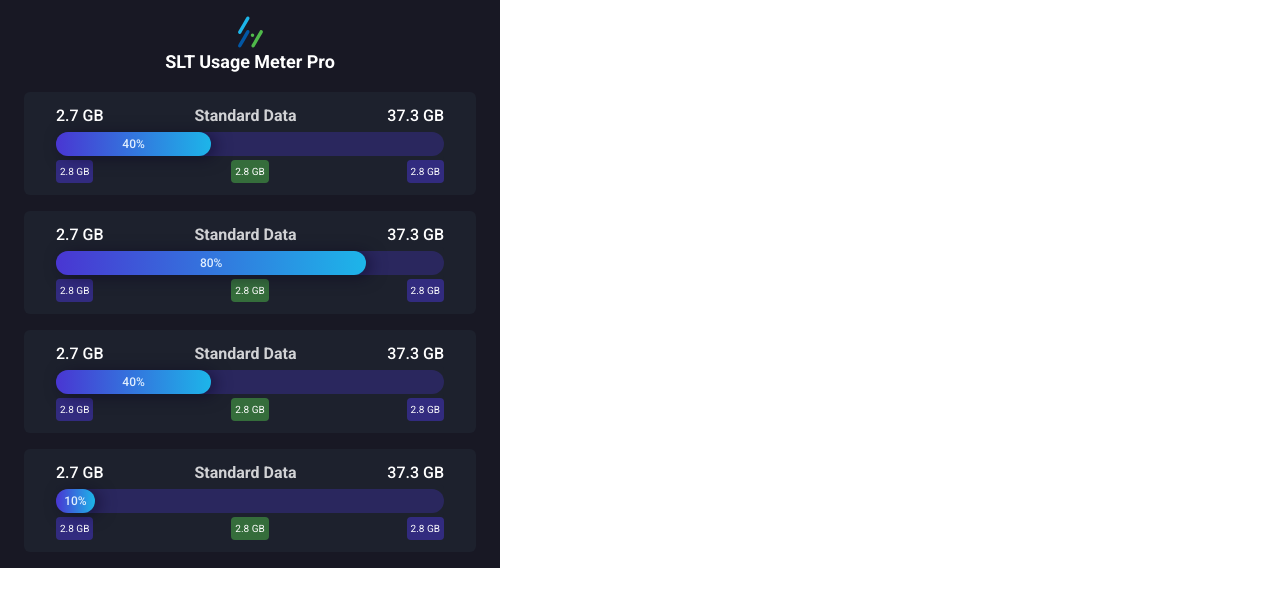
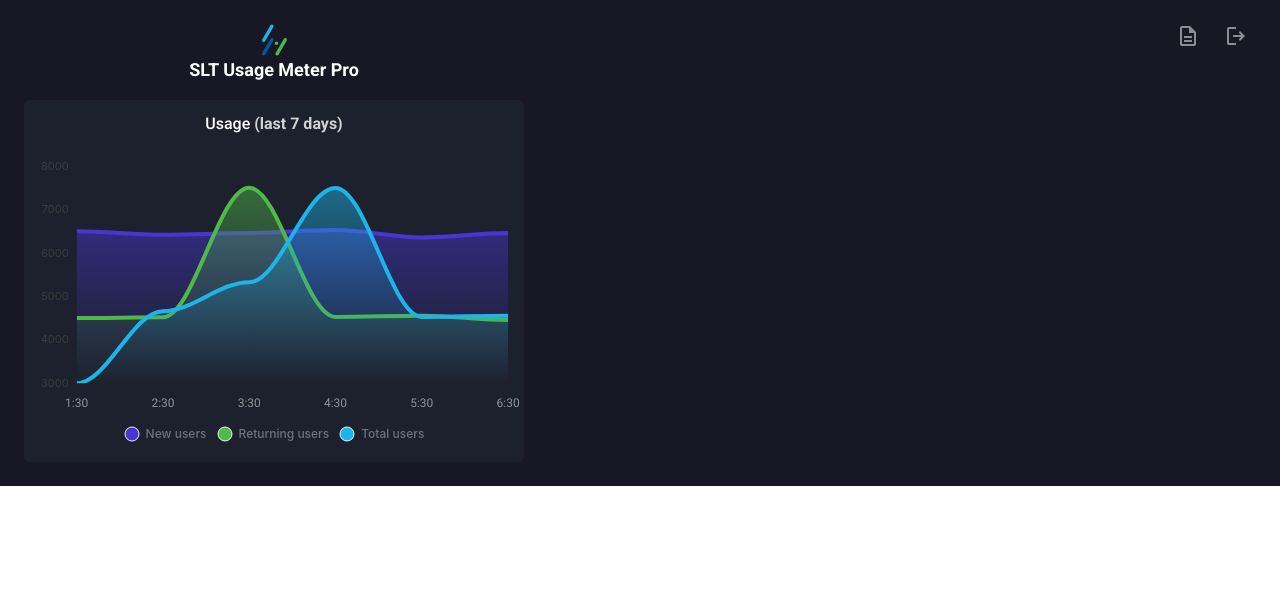
Before and after one commit to Pamu-WIck/SLT-Data-Meter-Pro-Chrome-Extension, a React (Vite) app: page / in a window 1280 px wide. Shown: the top 606 px of the page. Built offline with nearby package versions, Linux system fonts and the light colour scheme.

Commit message:
create area chart

```diff
--- a/src/App.tsx
+++ b/src/App.tsx
@@ -4,7 +4,7 @@
 function App() {
   return (
     <>
-      <div className="w-max min-w-[500px] bg-background px-6 py-4" >
+      <div className="w-max min-w-[500px] bg-background" >
         <MainPanel />
       </div>
     </>
--- /dev/null
+++ b/src/components/ChartPanel.tsx
@@ -0,0 +1,18 @@
+import UsageChart from "./UsageChart.tsx";
+
+const ChartPanel = () => {
+    return (
+        <>
+
+            <div className="bg-secondary rounded-md pt-3">
+                <p className="text-white text-center">
+                    <span className="font-medium font-roboto">Usage</span>
+                    <span className="font-semibold opacity-80 font-roboto"> (last 7 days)</span>
+                </p>
+                <UsageChart/>
+            </div>
+        </>
+    );
+};
+
+export default ChartPanel;
--- a/src/components/MainPanel.tsx
+++ b/src/components/MainPanel.tsx
@@ -1,4 +1,4 @@
-import MeterWidget from "./MeterWidget.tsx";
+import ChartPanel from "./ChartPanel.tsx";
 const ProgressBar = () => {
 
     return (
@@ -43,10 +43,7 @@
                         SLT Usage Meter Pro
                     </div>
                 </div>
-                <MeterWidget percentage={"40%"} />
-                <MeterWidget percentage={"80%"}/>
-                <MeterWidget percentage={"40%"}/>
-                <MeterWidget percentage={"10%"}/>
+                <ChartPanel />
             </div>
         </>
     );
--- /dev/null
+++ b/src/components/UsageChart.tsx
@@ -0,0 +1,108 @@
+import ApexCharts from "react-apexcharts";
+import {ApexOptions} from "apexcharts";
+
+const UsageChart = () => {
+    const options: ApexOptions = {
+        chart: {
+            height: "100%",
+            type: "area", // Change the chart type to 'bar'
+            fontFamily: "Inter, sans-serif",
+            dropShadow: {
+                enabled: false,
+            },
+            toolbar: {
+                show: false,
+            },
+        },
+        tooltip: {
+            enabled: true,
+            theme: "dark",
+            x: {
+                show: false,
+            },
+            cssClass: "bg-secondary",
+        },
+        fill: {
+            type: "gradient",
+            gradient: {
+                shade: "dark",
+                type: "vertical",
+                shadeIntensity: 0.2,
+                opacityFrom: 0.7,
+                opacityTo: 0.0,
+                stops: [0, 100],
+            },
+        },
+        dataLabels: {
+            enabled: false,
+        },
+        stroke: {
+            width: 4,
+            curve: "smooth",
+        },
+        grid: {
+            show: false,
+            strokeDashArray: 4,
+            padding: {
+                left: 10,
+                right: 2,
+                top: 0,
+            },
+        },
+        series: [
+            {
+                name: "New users",
+                data: [6500, 6418, 6456, 6526, 6356, 6456],
+                color: "#4936D2",
+            },
+            {
+                name: "Returning users",
+                data: [4500, 4518, 7500, 4526, 4556, 4456],
+                color: "#4FB94A",
+            },
+            {
+                name: "Total users",
+                data: [3000, 4658,5327, 7495, 4526, 4556],
+                color: "#1DB5E9",
+            }
+        ],
+        xaxis: {
+            categories: [
+                "1:30",
+                "2:30",
+                "3:30",
+                "4:30",
+                "5:30",
+                "6:30",
+            ],
+            labels: {
+                show: true,
+                style: {
+                    colors: "rgba(255,255,255,0.5)",
+                    fontSize: "0.75rem",
+                    fontFamily: "Roboto, sans-serif",
+                    fontWeight: 400,
+                    cssClass: "apexcharts-xaxis-label",
+                }
+
+            },
+            axisBorder: {
+                show: false,
+            },
+            axisTicks: {
+                show: false,
+            },
+            tooltip: {
+                enabled: false,
+            },
+
+        },
+        yaxis: {
+            show: true,
+        },
+    };
+
+    return <ApexCharts options={options} series={options.series} type="area"/>;
+};
+
+export default UsageChart;
--- a/src/styles/App.css
+++ b/src/styles/App.css
@@ -0,0 +1,4 @@
+#root {
+    padding: 1.5rem;
+    background: #181824;
+}
```
